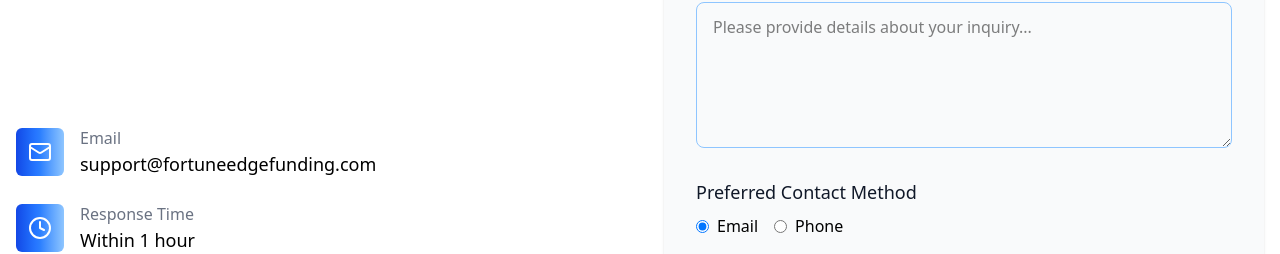
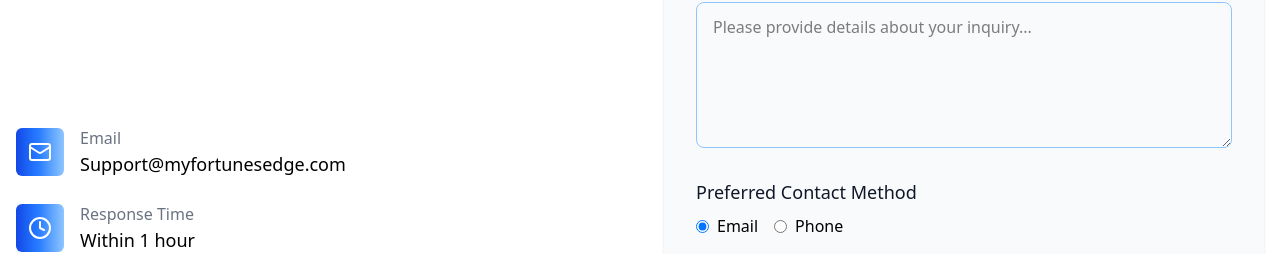
Before and after one commit to dabiegorden/funded_trader_firm, a Next.js app: page /contact-us in a window 1280 px wide. Shown: the part 1442-1696 px from the top of the page. Built offline with nearby package versions, Linux system fonts and the light colour scheme.

Commit message:
Update page.jsx

```diff
--- a/app/(root)/contact-us/page.jsx
+++ b/app/(root)/contact-us/page.jsx
@@ -186,9 +186,9 @@ export default function ContactPage() {
                   <div>
                     <p className="text-gray-500">Email</p>
                     <a href="mailto:Support@myfortunesedge.com" className="text-lg font-medium hover:text-blue-600 transition-colors">
-                      {activeTab === 'general' && 'support@fortuneedgefunding.com'}
+                      {activeTab === 'general' && 'Support@myfortunesedge.com'}
                       {activeTab === 'funding' && 'funding@fortuneedgefunding.com'}
-                      {activeTab === 'support' && 'techsupport@fortuneedgefunding.com'}
+                      {activeTab === 'support' && 'techSupport@myfortunesedge.com'}
                       {activeTab === 'billing' && 'billing@fortuneedgefunding.com'}
                     </a>
                   </div>
```
